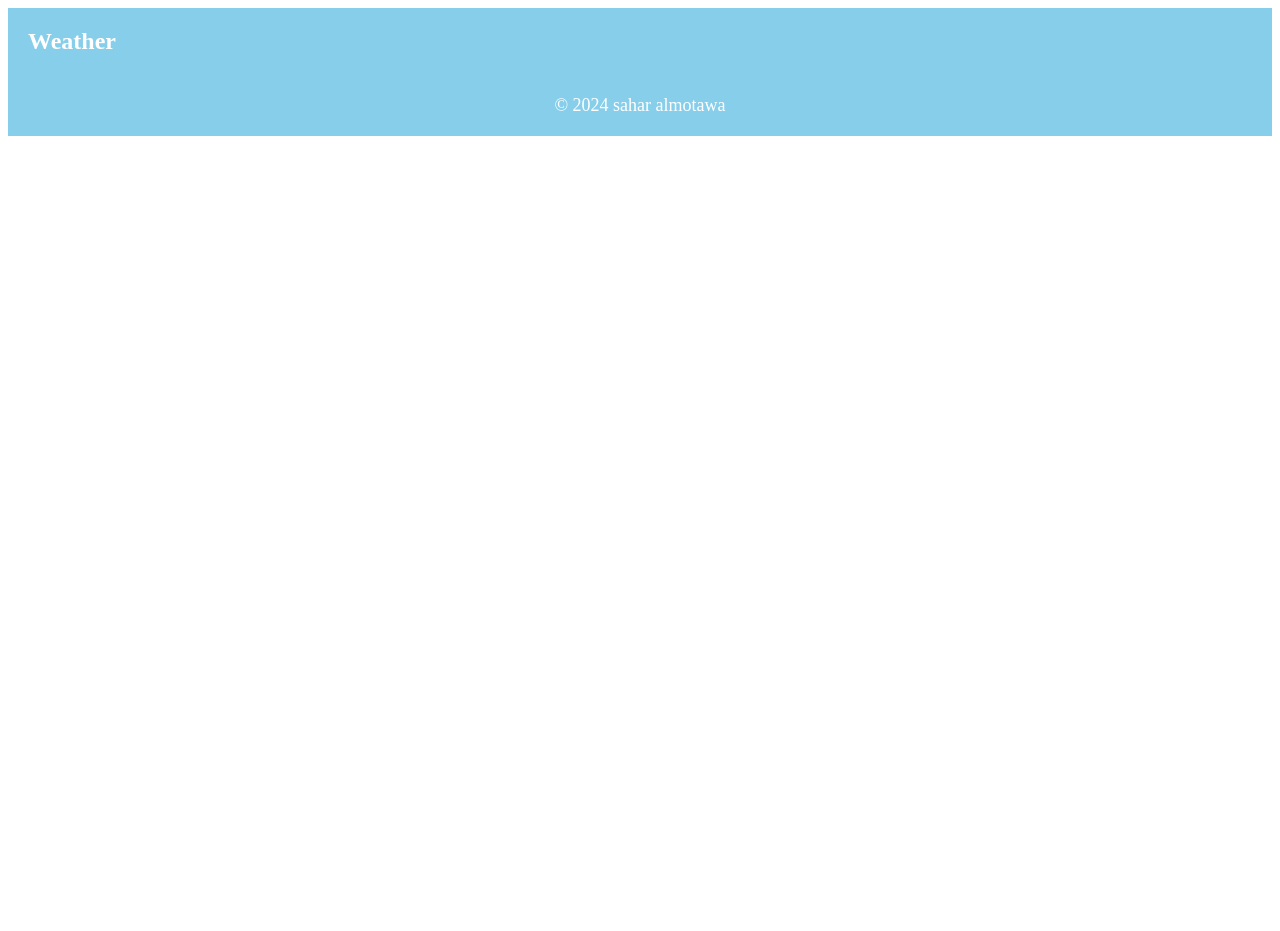
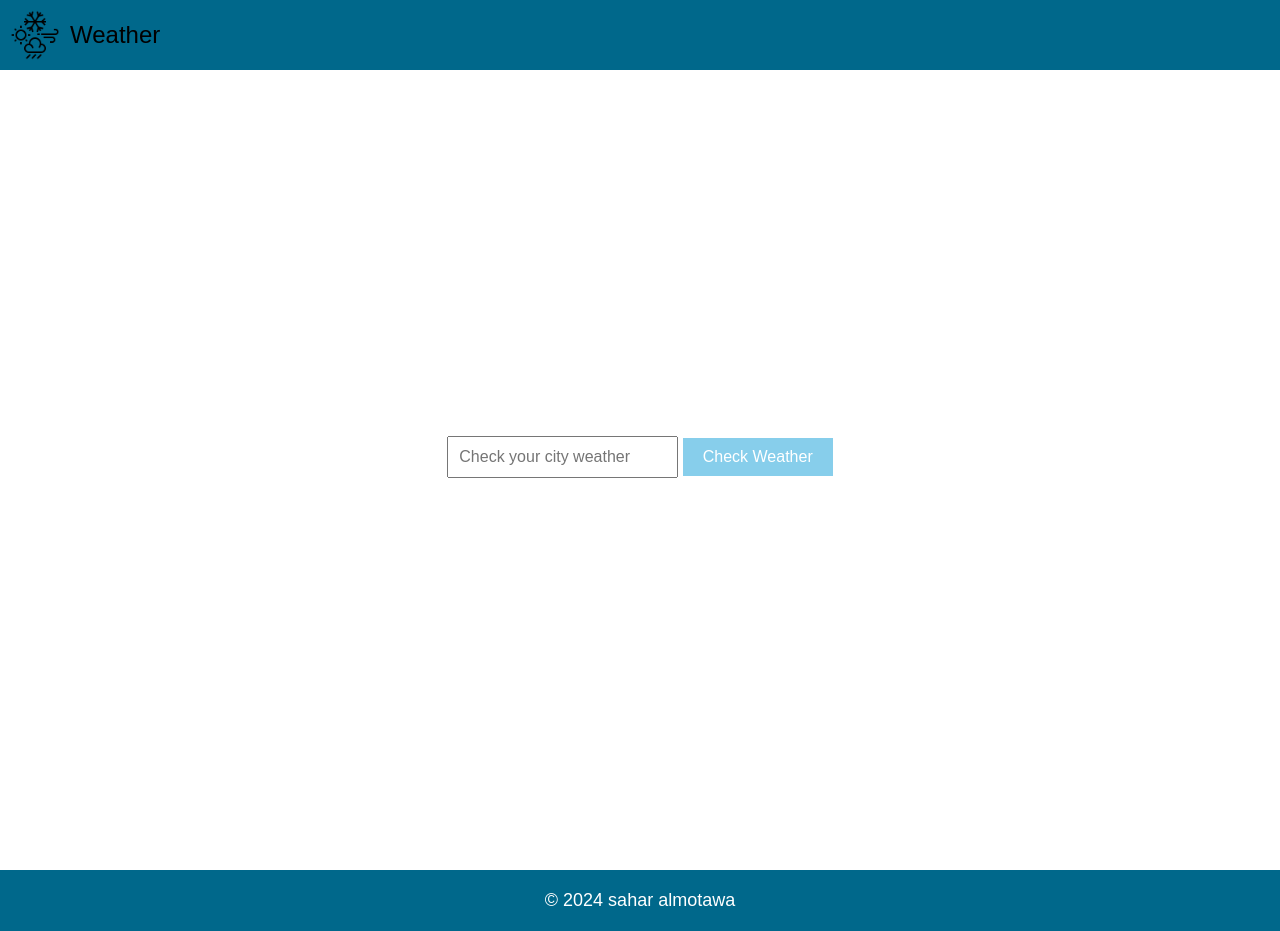
Before and after one commit to saharalmo/weatherapp, a Django app: page / in a window 1280 px wide. Before the commit the page ends 136 px from the top, so only its background shows below. Run offline with Django 5.2, Linux system fonts and the light colour scheme.

Commit message:
some changes

```diff
--- /dev/null
+++ b/app/static/css/style.css
@@ -0,0 +1,66 @@
+/*header */
+.header {
+    display: flex;
+    align-items: center;
+    background-color:#00688B ;
+    padding: 10px;
+}
+
+.weather-title {
+    font-size: 24px;
+    margin-left: 10px; /* Adjust spacing between the image and the title as needed */
+}
+
+.header img {
+    width: 50px; /* Adjust based image */
+    height: auto;
+}
+ /* end header */
+
+/*footer */
+.footer {
+    background-color:#00688B;
+    color: white;
+    padding: 20px;
+    text-align: center;
+    font-size: 18px;
+}
+/*end*/
+
+/*label and button */
+body, html {
+    height: 100%;
+    margin: 0;
+    font-family: Arial, sans-serif;
+}
+
+.content {
+    display: flex;
+    justify-content: center;
+    align-items: center;
+    height: 100%;
+}
+
+.form-container {
+    text-align: center;
+}
+
+.textbox {
+    margin-bottom: 10px;
+    padding: 10px;
+    font-size: 16px;
+}
+
+.mat-primary-button {
+    padding: 10px 20px;
+    font-size: 16px;
+    background-color: skyblue ;
+    color: white;
+    border: none;
+    cursor: pointer;
+}
+
+.mat-primary-button:hover {
+    background-color: teal;
+}
+/*end */
--- a/app/templates/includes/footer.html
+++ b/app/templates/includes/footer.html
@@ -1,20 +1,10 @@
+
+{% block content %}
 <!DOCTYPE html>
 <html lang="en">
 <head>
     <meta charset="UTF-8">
     <meta name="viewport" content="width=device-width, initial-scale=1.0">
-    <title>Weather App</title>
-    <style>
-       /* CSS styles for the footer */
-.footer {
-    background-color: #87CEEB; /* Blue sky color */
-    color: white;
-    padding: 20px;
-    text-align: center;
-    font-size: 18px;
-}
-
-    </style>
 </head>
 <body>
 
@@ -24,3 +14,4 @@
 
 </body>
 </html>
+{% endblock content %}
--- a/app/templates/includes/header.html
+++ b/app/templates/includes/header.html
@@ -1,34 +1,17 @@
+{% block content %}
 <!DOCTYPE html>
 <html lang="en">
 <head>
     <meta charset="UTF-8">
     <meta name="viewport" content="width=device-width, initial-scale=1.0">
-    <title>Weather App</title>
-    <style>
-        /* CSS styles for the header */
-        .header {
-            background-color: #87CEEB; /* Blue sky color */
-            padding: 20px;
-            color: white;
-            font-size: 24px;
-            font-weight: bold;
-            display: flex;
-            align-items: center;
-        }
-
-        .weather-title {
-            flex-grow: 1;
-            text-align: left;
-        }
-    </style>
 </head>
 <body>
 
-<div class="header">
-    <div class="weather-title">Weather</div>
-</div>
-
-<!-- Other content of your HTML page goes here -->
+    <div class="header">
+        <img src="static/media/weather.png " alt="Weather Icon">
+        <div class="weather-title">Weather</div>
+    </div>
 
 </body>
 </html>
+{% endblock content %}
--- a/app/templates/layouts/base.html
+++ b/app/templates/layouts/base.html
@@ -1,24 +1,27 @@
-
+{% load static %}
 <html lang="en">
    <head>
       <meta charset="utf-8">
       <meta name="viewport" content="width=device-width">
+      <title> Weather </title>
+      <link rel ="stylesheet" href="{% static 'css/style.css' %}">
+
 
 </head>
 
 <body>
+     <!--header -->
     {% include 'includes/header.html' %}
 
 
+       <!--body-->
 
-    {% block content %}
+       {% block content %}
+
+    {% endblock content %}
+<!-- footer -->
+    {% include 'includes/footer.html' %}
 
 
-
-    {% endblock content %}
-
-
-
-    {% include 'includes/footer.html' %}
 </body>
 </html>
--- a/app/templates/weathermodule/index.html
+++ b/app/templates/weathermodule/index.html
@@ -1 +1,19 @@
 {% extends "layouts/base.html" %}
+
+{% block content %}
+<body>
+
+    <div class="content">
+        <div class="form-container">
+            <form>
+                <input type="text" id="cityInput" class="textbox" placeholder="Check your city weather">
+                <button class="mat-primary-button" type="button" id="CheckWeatherButton">
+                    Check Weather
+                </button>
+            </form>
+        </div>
+    </div>
+
+    </body>
+    </html>
+{% endblock content %}
--- a/weatherapp/settings.py
+++ b/weatherapp/settings.py
@@ -32,6 +32,7 @@ ALLOWED_HOSTS = []
 # Application definition
 
 INSTALLED_APPS = [
+    'app',
     'django.contrib.admin',
     'django.contrib.auth',
     'django.contrib.contenttypes',
@@ -116,7 +117,10 @@ USE_TZ = True
 # Static files (CSS, JavaScript, Images)
 # https://docs.djangoproject.com/en/5.0/howto/static-files/
 
-STATIC_URL = 'static/'
+STATIC_URL = '/static/'
+STATICFILES_DIR=[
+    BASE_DIR / "static"
+]
 
 # Default primary key field type
 # https://docs.djangoproject.com/en/5.0/ref/settings/#default-auto-field
```
Also changed, not shown: app/static/media/weather.png (renamed from app/statics/media/weather.png).
